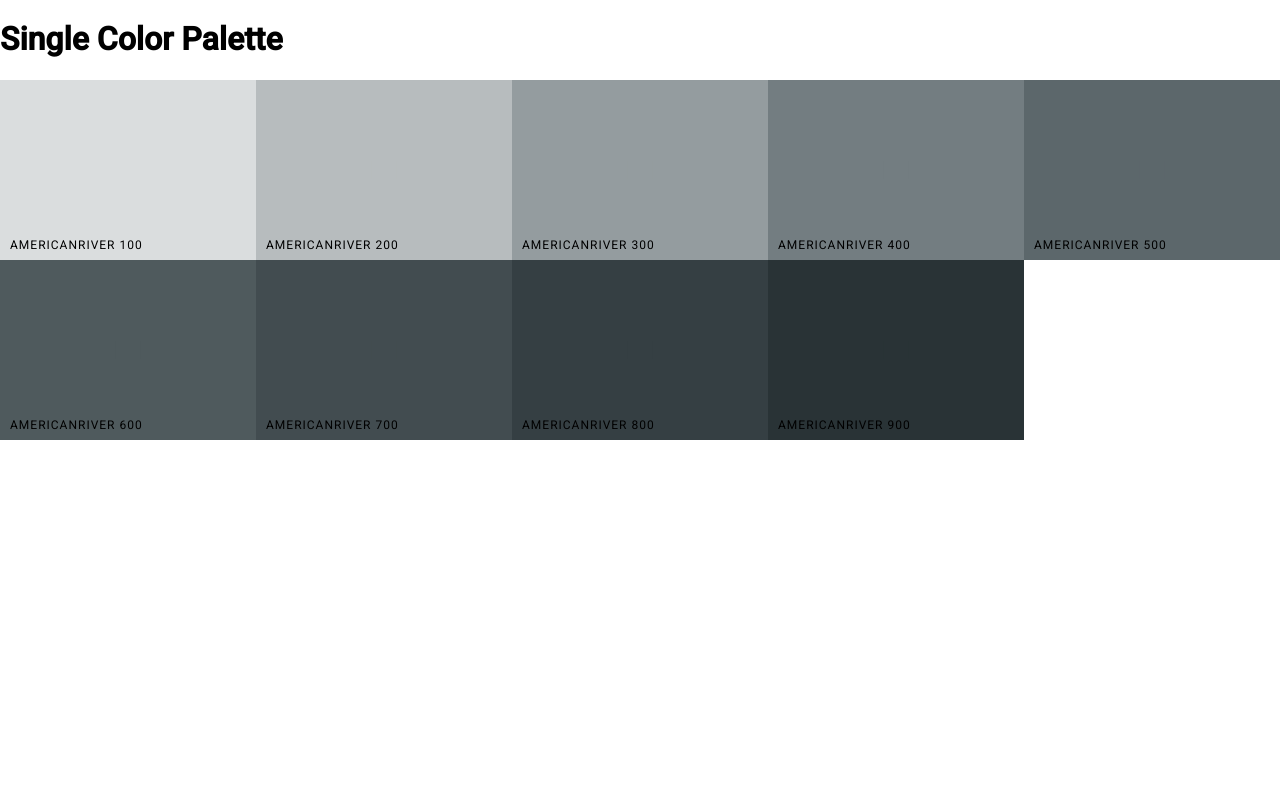
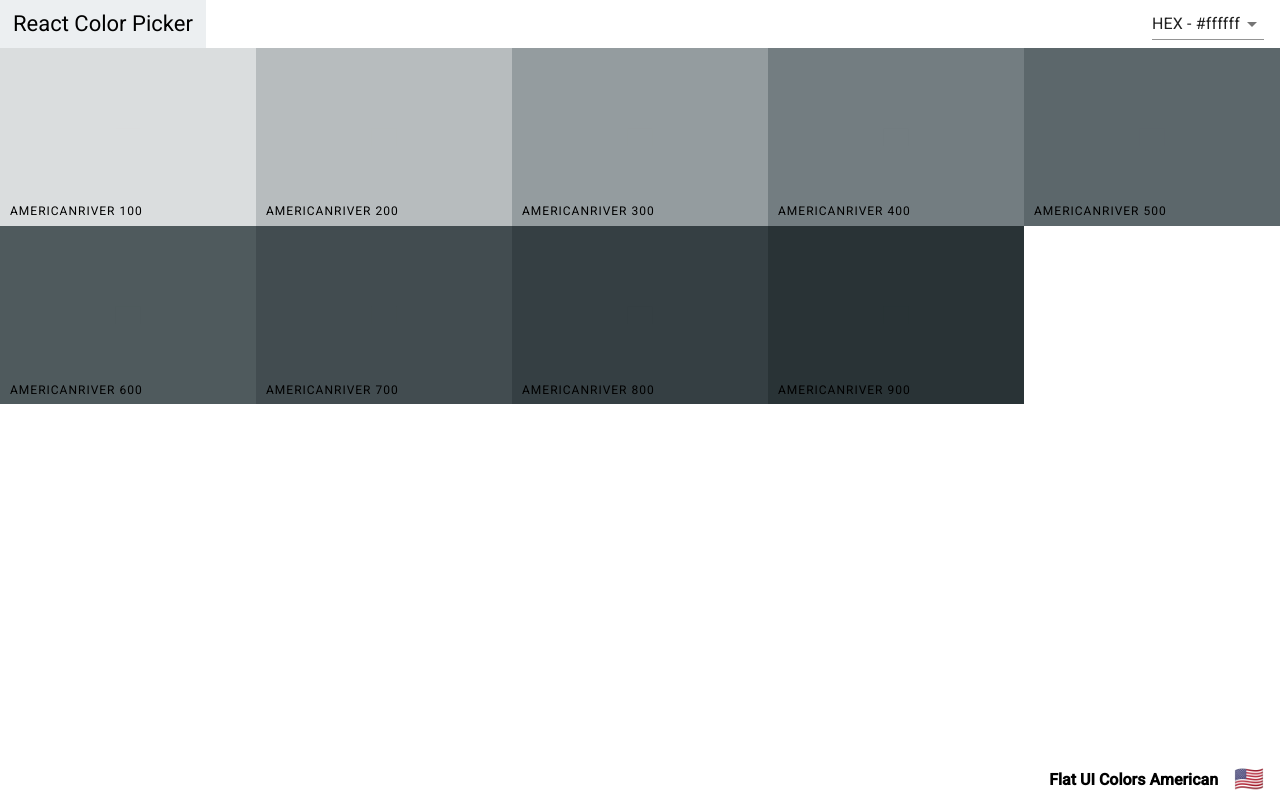
Before and after one commit to ChaoTzuJung/react-color-picker, a React app: page /palette/flat-ui-colors-american/americanriver in a window 1280 px wide. Built offline with nearby package versions, Linux system fonts and the light colour scheme.

Commit message:
fix: Add Navbar and Footer to SingleColorPalette

```diff
--- a/src/components/atoms/ColorBox/index.js
+++ b/src/components/atoms/ColorBox/index.js
@@ -66,7 +66,7 @@ ColorBox.propTypes = {
 };
 
 ColorBox.defaultProps = {
-    showLink: true
+    showLink: true,
 };
 
 export default ColorBox;
--- a/src/components/molecules/Navbar/index.js
+++ b/src/components/molecules/Navbar/index.js
@@ -37,19 +37,21 @@ class Navbar extends Component {
     }
 
     render() {
-        const { level, changeLevel } = this.props;
+        const { level, changeLevel, showAllColors } = this.props;
         const { format, open } = this.state;
         return (
             <header className={styles.navbar}>
                 <div className={styles.logo}>
                     <Link to="/">React Color Picker</Link>
                 </div>
+                {showAllColors && (
                     <div className={styles.sliderContainer}>
                         <span>Level: {level}</span>
                         <div className={styles.slider}>
                             <Slider defaultValue={level} min={100} max={900} step={100} onAfterChange={changeLevel} />
                         </div>
                     </div>
+                )}
                 <div className={styles.selectContainer}>
                     <Select value={format} onChange={this.handleFormatChange}>
                         <MenuItem value="hex">HEX - #ffffff</MenuItem>
@@ -87,10 +89,12 @@ Navbar.propTypes = {
     level: PropTypes.number,
     changeLevel: PropTypes.func,
     selectFormat: PropTypes.func,
+    showAllColors: PropTypes.bool,
 };
 
 Navbar.defaultProps = {
     level: 500,
+    showAllColors: true,
 };
 
 export default Navbar
--- a/src/components/molecules/Palette/index.js
+++ b/src/components/molecules/Palette/index.js
@@ -2,6 +2,7 @@ import React, { Component } from 'react';
 import PropTypes from 'prop-types';
 import ColorBox from 'components/atoms/ColorBox';
 import Navbar from 'components/molecules/Navbar';
+import PaletteFooter from 'components/organisms/PaletteFooter';
 import styles from './index.module.scss';
 
 class Palette extends Component {
@@ -38,10 +39,7 @@ class Palette extends Component {
                         />
                     ))}
                 </div>
-                <footer className={styles.paletteFooter}>
-                    {paletteName}
-                    <span className={styles.emoji}>{emoji}</span>
-                </footer>
+                <PaletteFooter paletteName={paletteName} emoji={emoji} />
             </div>
         )
     }
--- a/src/components/molecules/Palette/index.module.scss
+++ b/src/components/molecules/Palette/index.module.scss
@@ -7,18 +7,4 @@
     & > .paletteColors {
         height: 90%;
     }
-
-    & > .paletteFooter {
-        // Navbar 是 6vh 會造成scroll滑動
-        height: 5vh;
-        display: flex;
-        justify-content: flex-end;
-        align-items: center;
-        font-weight: bold;
-
-        & > .emoji {
-            font-size: 24px;
-            margin: 0 16px;
-        }
-    }
 }
--- a/src/components/molecules/SingleColorPalette/index.js
+++ b/src/components/molecules/SingleColorPalette/index.js
@@ -1,12 +1,16 @@
 import React, { Component } from 'react';
 import PropTypes from 'prop-types';
 import ColorBox from 'components/atoms/ColorBox';
+import Navbar from 'components/molecules/Navbar';
+import PaletteFooter from 'components/organisms/PaletteFooter';
 import styles from './index.module.scss';
 class SingleColorPalette extends Component {
     constructor(props) {
         super(props);
         this._shades = this.gatherShades(this.props.palette, this.props.colorId);
-        console.log(this._shades);
+        this.state = {
+            format: 'hex'
+        }
     };
 
     gatherShades = (palette, colorId) => {
@@ -21,14 +25,26 @@ class SingleColorPalette extends Component {
         return shades.slice(1);
     };
 
+    changeFormat = val => {
+        this.setState({ format: val })
+    }
+
     render() {
+        const { palette: { paletteName, emoji } } = this.props;
+        const { format } = this.state;
         const colorBoxes = this._shades.map(color => (
-            <ColorBox key={color.id} name={color.name} background={color.hex} showLink={false} />
+            <ColorBox
+                key={color.id}
+                name={color.name}
+                background={color[format]}
+                showLink={false}
+            />
         ))
         return (
             <div className={styles.palette}>
-                <h1>Single Color Palette</h1>
+                <Navbar selectFormat={this.changeFormat} showAllColors={false} />
                 <div className={styles.paletteColors}>{colorBoxes}</div>
+                <PaletteFooter paletteName={paletteName} emoji={emoji} />
             </div>
         );
     }
--- /dev/null
+++ b/src/components/organisms/PaletteFooter/index.js
@@ -0,0 +1,17 @@
+import React from 'react';
+import PropTypes from 'prop-types';
+import styles from './index.module.scss';
+
+const PaletteFooter = ({ paletteName, emoji }) => (
+    <footer className={styles.paletteFooter}>
+        {paletteName}
+        <span className={styles.emoji}>{emoji}</span>
+    </footer>
+);
+
+PaletteFooter.propTypes = {
+    paletteName: PropTypes.string,
+    emoji: PropTypes.string,
+};
+
+export default PaletteFooter;
--- /dev/null
+++ b/src/components/organisms/PaletteFooter/index.module.scss
@@ -0,0 +1,13 @@
+.paletteFooter {
+    // Navbar 是 6vh 會造成scroll滑動
+    height: 5vh;
+    display: flex;
+    justify-content: flex-end;
+    align-items: center;
+    font-weight: bold;
+
+    & > .emoji {
+        font-size: 24px;
+        margin: 0 16px;
+    }
+}
```
Also changed, not shown: 2 other files (tests, documents, lock files or other folders). Lines whose indentation alone changed are shown as unchanged.
